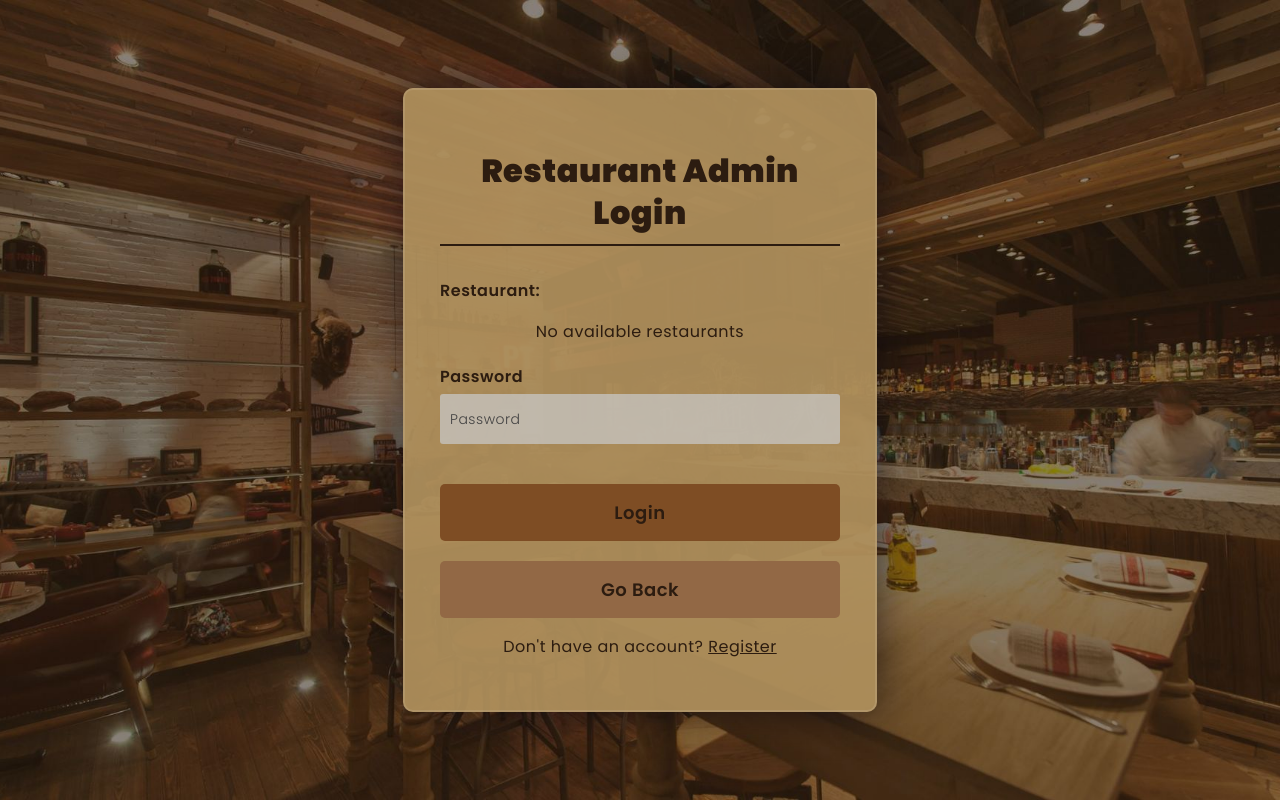
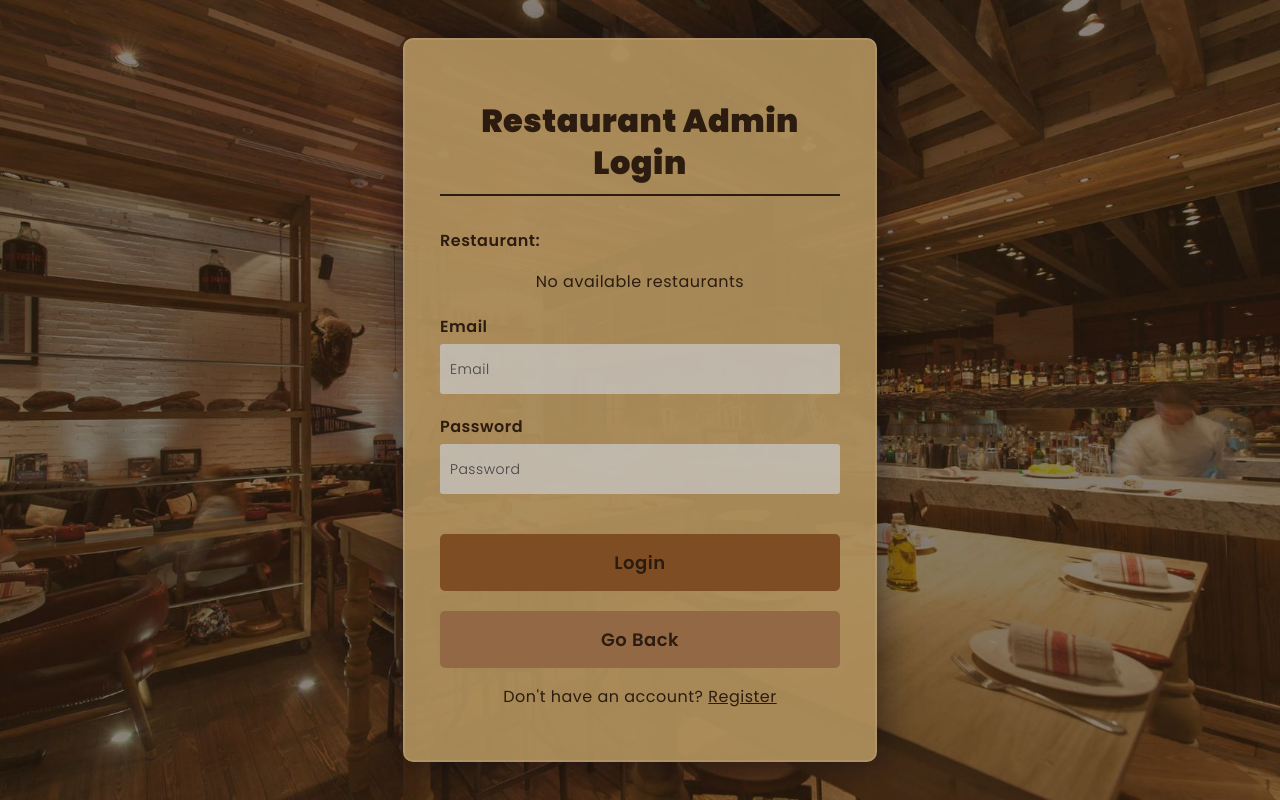
Before and after one commit to eliou21/final-project-group-1-webdevt, a React (Create React App) app: page /login/restaurant-admin in a window 1280 px wide. Built offline with nearby package versions, Linux system fonts and the light colour scheme; a web font is replaced by a local one.

Commit message:
changes in restaurant admin login and ManageRestaurant.js

```diff
--- a/src/components/Admin/AdminLogin.js
+++ b/src/components/Admin/AdminLogin.js
@@ -32,7 +32,7 @@ function AdminLogin({ onLogin }) {
 
   return (
     <div className="background">
-      <form onSubmit={handleLogin} className="form-form">
+      <form onSubmit={handleLogin} className="form-form admin-login">
         <h3>Admin Login</h3>
 
         <div className="input-box">
--- a/src/components/RestaurantAdmin/ManageRestaurant.js
+++ b/src/components/RestaurantAdmin/ManageRestaurant.js
@@ -16,7 +16,9 @@ function ManageRestaurant() {
 
       const allReservations = JSON.parse(localStorage.getItem('reservations')) || [];
       const filteredReservations = allReservations.filter(
-        (res) => res.restaurant === currentUser.restaurantName
+        (res) =>
+          res.restaurant === currentUser.restaurantName &&
+          res.status?.toLowerCase() !== 'checked in' // Exclude "Checked In" reservations
       );
       setReservations(filteredReservations);
     } else {
--- a/src/components/RestaurantAdmin/RestaurantAdminLogin.js
+++ b/src/components/RestaurantAdmin/RestaurantAdminLogin.js
@@ -4,6 +4,7 @@ import '../styles/Welcome.css';
 
 function RestaurantAdminLogin({ onLogin }) {
   const [restaurantName, setRestaurantName] = useState('');
+  const [email, setEmail] = useState('');
   const [password, setPassword] = useState('');
   const [availableRestaurants, setAvailableRestaurants] = useState([]);
   const navigate = useNavigate();
@@ -23,6 +24,7 @@ function RestaurantAdminLogin({ onLogin }) {
     const user = users.find(
       (user) =>
         user.restaurantName === restaurantName &&
+        user.email === email &&
         user.password === password &&
         user.role === 'Restaurant Admin'
     );
@@ -34,7 +36,7 @@ function RestaurantAdminLogin({ onLogin }) {
       navigate('restaurant-admin/all-reservations');
       window.location.reload();
     } else {
-      alert('Invalid restaurant or password');
+      alert('Invalid restaurant, email, or password');
     }
   };
 
@@ -47,11 +49,11 @@ function RestaurantAdminLogin({ onLogin }) {
     <div className="background">
       <div className="shape"></div>
       <div className="shape"></div>
-      <form onSubmit={handleLogin} className="form-form">
+      <form onSubmit={handleLogin} className="form-form resto-admin">
         <h3>Restaurant Admin Login</h3>
 
         {/* Input Box */}
-        <div className="input-box">
+        <div className="input-box resto-login">
 
           {/* Restaurant Selection */}
           <div className="select-resto">
@@ -75,6 +77,18 @@ function RestaurantAdminLogin({ onLogin }) {
               <p>No available restaurants</p>
             )}
           </div>
+
+          {/* Email Input */}
+          <label htmlFor="email" className="label-l">Email</label>
+          <input
+            id="email"
+            type="email"
+            value={email}
+            onChange={(e) => setEmail(e.target.value)}
+            placeholder="Email"
+            required
+            className="input-put"
+          />
 
           {/* Password Input */}
           <label htmlFor="password" className="label-l">Password</label>
--- a/src/components/styles/Welcome.css
+++ b/src/components/styles/Welcome.css
@@ -190,15 +190,23 @@ body{
   z-index: 1;
 }
 
+.form-form.resto-admin{
+  height: 620px;
+}
 
-   .input-box{
-    width: 379px;
+.form-form.admin-login{
+  height: 450px;
+}
+
+.input-box {
+  width: 100%;
+  max-width: 500px;
+  position: relative;
 }
 
  .select-resto{
   width: 400px;
  }
-
 
  .reg{
   height: 620px;
```
Lines whose indentation alone changed are shown as unchanged.
